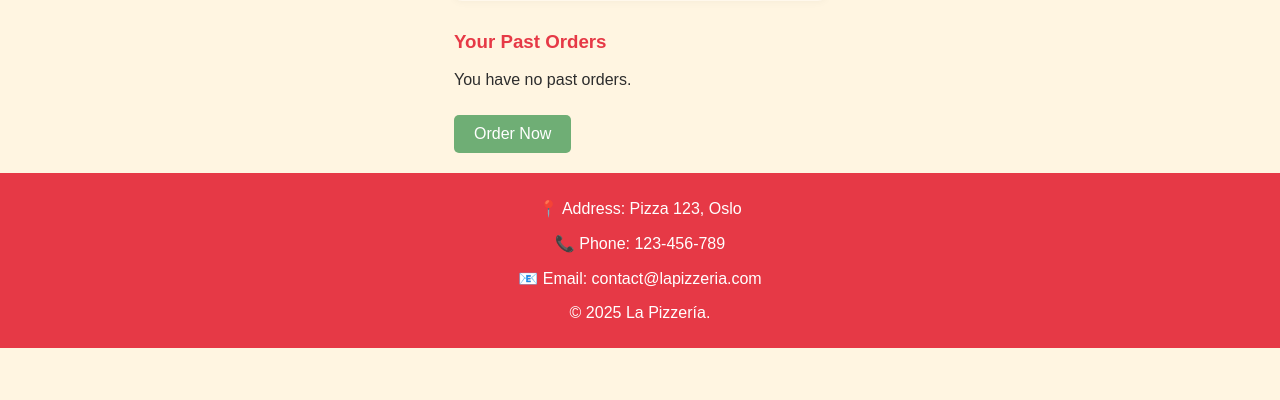
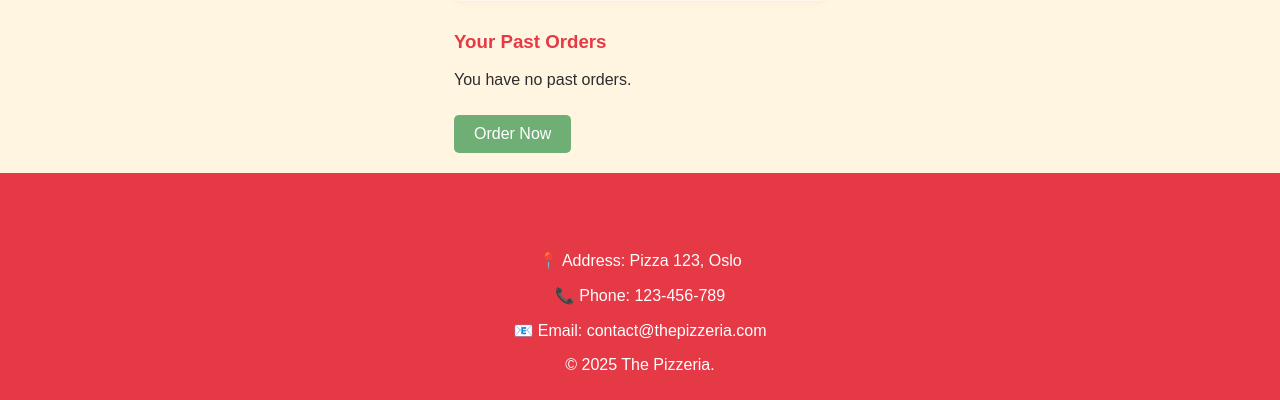
Before and after one commit to sindrenv/Pizza-Website, a Django app: page /my-page/ in a window 1280 px wide. Shown: the part 529-929 px from the top of the page. Before the commit the page ends 877 px from the top, so only its background shows below. Run offline with Django 5.2, Linux system fonts and the light colour scheme; a user stored in the database is signed in; data comes from the database, SQL or seed files in the repository; both versions use the stored data as it was after the commit.

Commit message:
Last push

```diff
--- a/Pizza_App/templates/aboutus.html
+++ b/Pizza_App/templates/aboutus.html
@@ -146,8 +146,8 @@
     <h2>Contact</h2>
     <p>📍 Address: Pizza 123, Oslo</p>
     <p>📞 Phone: 123-456-789</p>
-    <p>📧 Email: contact@lapizzeria.com</p>
-    <p>&copy; 2025 La Pizzería.</p>
+    <p>📧 Email: contact@thepizzeria.com</p>
+    <p>&copy; 2025 The Pizzeria.</p>
   </footer>
 </body>
 </html>
--- a/Pizza_App/templates/confirmation.html
+++ b/Pizza_App/templates/confirmation.html
@@ -66,6 +66,8 @@
     <div class="container">
         <h1>Order Confirmation</h1>
 
+<p>Thank you for ordering!</p>
+
         {% if order_items %}
             <h3>Pizzas:</h3>
             <ul>
--- a/Pizza_App/templates/emails/order_confirmation_email.txt
+++ b/Pizza_App/templates/emails/order_confirmation_email.txt
@@ -18,4 +18,4 @@
 We’ll get started right away!
 
 Regards,
-La Pizzería
+The Pizzeria
--- a/Pizza_App/templates/login.html
+++ b/Pizza_App/templates/login.html
@@ -170,7 +170,7 @@
     </section>
 
     <footer>
-        <p>&copy; 2025 La Pizzería.</p>
+        <p>&copy; 2025 The Pizzeria.</p>
     </footer>
 </body>
 
--- a/Pizza_App/templates/menu.html
+++ b/Pizza_App/templates/menu.html
@@ -240,7 +240,7 @@
 <a href="{% url 'order' %}" class="cta-button">Order Now</a>
 
 <footer>
-  &copy; 2025 The Pizzería. All rights reserved.
+  &copy; 2025 The Pizzeria. All rights reserved.
 </footer>
 
 </body>
--- a/Pizza_App/templates/my_page.html
+++ b/Pizza_App/templates/my_page.html
@@ -232,10 +232,11 @@
     </section>
 
     <footer>
+        <h2>Contact</h2>
         <p>📍 Address: Pizza 123, Oslo</p>
         <p>📞 Phone: 123-456-789</p>
-        <p>📧 Email: contact@lapizzeria.com</p>
-        <p>&copy; 2025 La Pizzería.</p>
+        <p>📧 Email: contact@thepizzeria.com</p>
+        <p>&copy; 2025 The Pizzeria.</p>
     </footer>
 </body>
 </html>
--- a/Pizza_App/templates/register.html
+++ b/Pizza_App/templates/register.html
@@ -172,7 +172,7 @@
     </section>
 
     <footer>
-        <p>&copy; 2025 La Pizzería.</p>
+        <p>&copy; 2025 The Pizzeria.</p>
     </footer>
 </body>
 
--- a/Pizza_App/views.py
+++ b/Pizza_App/views.py
@@ -295,7 +295,7 @@
         message = render_to_string('emails/order_confirmation_email.txt', email_context)
 
         send_mail(
-            subject=f"🍕 Your La Pizzería Order Confirmation (Order #{order.id})",
+            subject=f"🍕 Your The Pizzeria Order Confirmation (Order #{order.id})",
             message=message,
             from_email=settings.DEFAULT_FROM_EMAIL,
             recipient_list=[customer.email],
--- a/Pizza_Restaurant/settings.py
+++ b/Pizza_Restaurant/settings.py
@@ -138,8 +138,8 @@
 EMAIL_HOST = 'smtp.gmail.com'  # or your provider
 EMAIL_PORT = 587
 EMAIL_USE_TLS = True
-EMAIL_HOST_USER = 'sindrevangen02@gmail.com'
-EMAIL_HOST_PASSWORD = 'ktsm ubzj pcsq cihr'
+EMAIL_HOST_USER = 'thepizzeriacontacto@gmail.com'
+EMAIL_HOST_PASSWORD = 'ttap jnae hcad unrp'
 DEFAULT_FROM_EMAIL = 'your_email@gmail.com'
 
 
```
Also changed, not shown: Pizza_App/templates/Pizza_App/home.html (+4 -4 lines), Pizza_App/models.py (line endings or trailing spaces), db.sqlite3, 1 other file.
